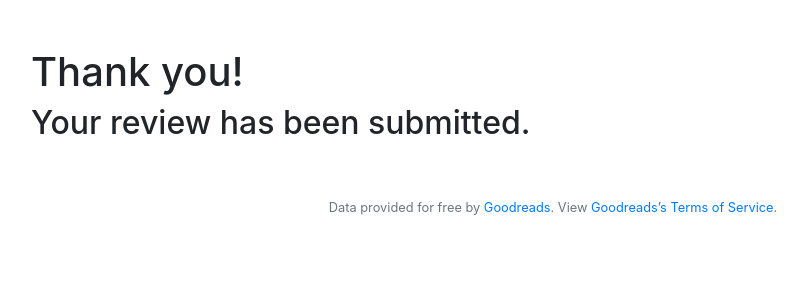
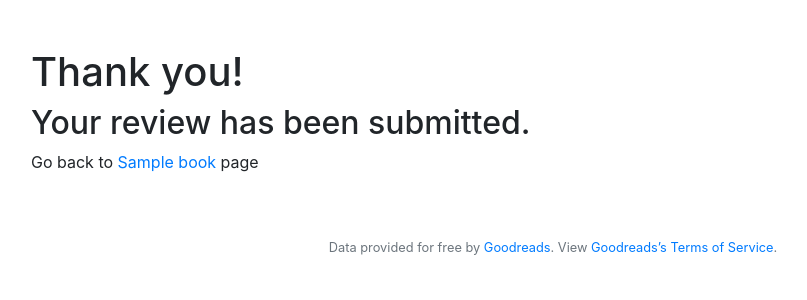
Before and after one commit to alecoad/project1-books, a Flask app: template templates/submit.html in a window 1280 px wide. Shown: the part 66-366 px from the top of the page, without its empty margins (87-894 px from the left). Run offline with Flask 2, Linux system fonts and the light colour scheme; the template is opened without the code that fills it: most values are stand-ins (such as "Sample title", 1, 10 or a date in 2020); some libraries are stand-ins or nearby versions.

Commit message:
Added link back to book page

```diff
--- a/templates/submit.html
+++ b/templates/submit.html
@@ -8,4 +8,8 @@
     <h1>Thank you!</h1>
 
 	<h2>Your review has been submitted.</h2>
+
+    <p>
+        Go back to <a href="{{ url_for('book', book_id=book.id) }}">{{ book.title }}</a> page
+    </p>
 {% endblock %}
```
